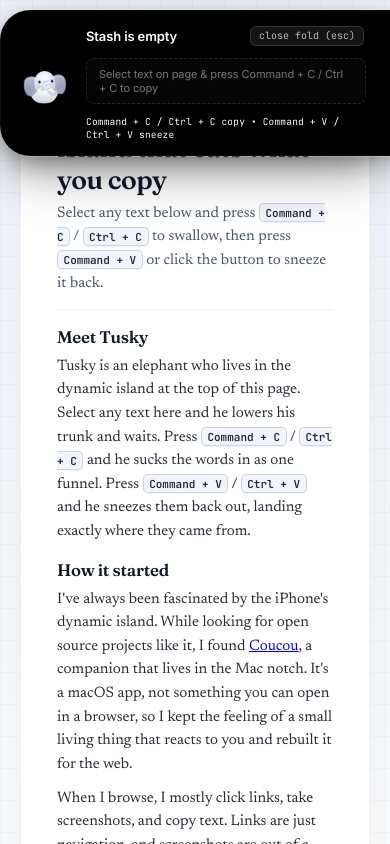
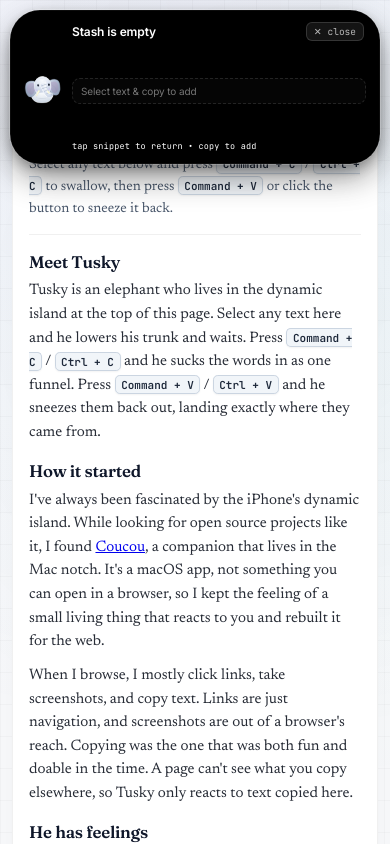
Before and after one commit to sriram267/dodo-visual-toy, a React (Vite) app: page / in a window 390 px wide. Both pictures are taken after a click on the element 195 px from the left and 18 px from the top of the page. Shown: the top 844 px of the page. Built offline with nearby package versions, Linux system fonts and the light colour scheme.

Commit message:
feat: mobile responsiveness for island stash, particle engine polish, and deploy scripts

```diff
--- a/package.json
+++ b/package.json
@@ -7,7 +7,9 @@
     "dev": "vite",
     "build": "tsc -b && vite build",
     "lint": "oxlint",
-    "preview": "vite preview"
+    "preview": "vite preview",
+    "predeploy": "npm run build",
+    "deploy": "gh-pages -d dist"
   },
   "dependencies": {
     "lucide-react": "^1.52.0",
@@ -19,6 +21,7 @@
     "@types/react": "^19.2.18",
     "@types/react-dom": "^19.2.7",
     "@vitejs/plugin-react": "^6.1.1",
+    "gh-pages": "^6.3.0",
     "oxlint": "^1.81.0",
     "typescript": "~6.0.2",
     "vite": "^8.3.0"
--- a/src/App.css
+++ b/src/App.css
@@ -308,3 +308,107 @@
   white-space: nowrap;
   flex-shrink: 0;
 }
+
+.hud-desktop-keys {
+  display: flex;
+  align-items: center;
+  gap: 0.25rem;
+  flex-shrink: 0;
+}
+
+.hud-sneeze-text-desktop {
+  display: inline;
+}
+
+.hud-sneeze-text-mobile {
+  display: none;
+}
+
+.hud-to-notch-text {
+  display: inline;
+}
+
+/* ── Mobile Responsiveness for Dynamic Island Stage & Floating HUD ── */
+@media (max-width: 640px) {
+  .stage-container {
+    padding: 4.5rem 0.75rem 1.5rem;
+    overflow-x: hidden;
+  }
+
+  .editorial-essay-container {
+    padding: 1.25rem 1rem 1.25rem;
+    border-radius: 1rem;
+  }
+
+  .essay-headline {
+    font-size: 1.35rem;
+    line-height: 1.25;
+  }
+
+  .essay-byline {
+    font-size: 0.88rem;
+  }
+
+  /* Hide physical desktop keyboard caps on mobile touch screens */
+  .hud-desktop-keys {
+    display: none !important;
+  }
+
+  .hud-sneeze-text-desktop {
+    display: none !important;
+  }
+
+  .hud-sneeze-text-mobile {
+    display: inline !important;
+  }
+
+  /* Keep HUD strictly within mobile viewport and above bottom safe area */
+  .floating-shortcut-hud {
+    bottom: max(1.25rem, env(safe-area-inset-bottom, 1.25rem));
+    max-width: calc(100vw - 20px);
+    width: auto;
+    left: 50%;
+    transform: translateX(-50%) translateY(14px);
+    box-sizing: border-box;
+  }
+
+  .floating-shortcut-hud.visible {
+    transform: translateX(-50%) translateY(0);
+  }
+
+  .shortcut-hud-pill {
+    padding: 0.42rem 0.7rem;
+    gap: 0.5rem;
+    max-width: 100%;
+    box-sizing: border-box;
+  }
+
+  .hud-feed-label {
+    font-size: 11.5px;
+    min-width: 0;
+  }
+
+  .hud-preview-text {
+    max-width: 96px;
+    display: inline-block;
+    vertical-align: bottom;
+    overflow: hidden;
+    text-overflow: ellipsis;
+    white-space: nowrap;
+  }
+
+  .hud-action-btn {
+    padding: 0.28rem 0.6rem;
+    font-size: 10.5px;
+  }
+}
+
+@media (max-width: 360px) {
+  .hud-to-notch-text {
+    display: none;
+  }
+
+  .hud-preview-text {
+    max-width: 75px;
+  }
+}
--- a/src/components/KeyboardShortcutIndicator.tsx
+++ b/src/components/KeyboardShortcutIndicator.tsx
@@ -58,8 +58,8 @@
         {hasSelection ? (
           /* ── 1. Text Selected: Teach Command + C / Ctrl + C Copy to Notch ── */
           <>
-            <div className="flex items-center gap-2">
-              <div className="flex items-center gap-1">
+            <div className="flex items-center gap-2 min-w-0">
+              <div className="hud-desktop-keys flex items-center gap-1 shrink-0">
                 <kbd className="hud-keycap">Command + C</kbd>
                 <span className="hud-key-divider">/</span>
                 <kbd className="hud-keycap">Ctrl + C</kbd>
@@ -70,13 +70,13 @@
                   Copy{" "}
                   {selectedPreview ? (
                     <span className="hud-preview-text">
-                      “{selectedPreview.trim().replace(/^[“"']+|[”"']+$/g, "").slice(0, 20)}
-                      {selectedPreview.trim().length > 20 ? "…" : ""}”
+                      “{selectedPreview.trim().replace(/^[“"']+|[”"']+$/g, "").slice(0, 18)}
+                      {selectedPreview.trim().length > 18 ? "…" : ""}”
                     </span>
                   ) : (
                     "selection"
                   )}{" "}
-                  to notch
+                  <span className="hud-to-notch-text">to notch</span>
                 </span>
               </div>
             </div>
@@ -98,15 +98,16 @@
         ) : (
           /* ── 2. After Swallow: Teach Command + V / Ctrl + V Sneeze Back ── */
           <>
-            <div className="flex items-center gap-2">
-              <div className="flex items-center gap-1">
+            <div className="flex items-center gap-2 min-w-0">
+              <div className="hud-desktop-keys flex items-center gap-1 shrink-0">
                 <kbd className="hud-keycap-emerald">Command + V</kbd>
                 <span className="hud-key-divider-emerald">/</span>
                 <kbd className="hud-keycap-emerald">Ctrl + V</kbd>
               </div>
 
               <div className="hud-feed-label">
-                <span>Press to sneeze words back</span>
+                <span className="hud-sneeze-text-desktop">Press to sneeze words back</span>
+                <span className="hud-sneeze-text-mobile">Tap to sneeze back</span>
               </div>
             </div>
 
--- a/src/island/DynamicIsland.css
+++ b/src/island/DynamicIsland.css
@@ -314,3 +314,19 @@
 .stash-close-fold-btn:active {
   transform: scale(0.95) !important;
 }
+
+/* ── Mobile viewport protection for Island ── */
+.island-wrapper {
+  max-width: calc(100vw - 16px);
+  box-sizing: border-box;
+}
+
+@media (max-width: 640px) {
+  .island-expanded {
+    border-radius: 24px;
+    box-shadow:
+      0 16px 36px -8px rgba(0, 0, 0, 0.4),
+      0 6px 16px -4px rgba(0, 0, 0, 0.25),
+      0 0 0 1px rgba(255, 255, 255, 0.14);
+  }
+}
--- a/src/island/DynamicIsland.tsx
+++ b/src/island/DynamicIsland.tsx
@@ -55,7 +55,17 @@
   const [mode, setMode] = useState<IslandMode>(currentMode);
   const [mousePos, setMousePos] = useState({ x: window.innerWidth / 2, y: window.innerHeight / 2 });
   const [isHovered, setIsHovered] = useState(false);
+  const [windowWidth, setWindowWidth] = useState(
+    typeof window !== "undefined" ? window.innerWidth : 1200
+  );
   const hasStash = swallowedSnippets.length > 0;
+
+  // Track window resizing for seamless mobile responsiveness
+  useEffect(() => {
+    const handleResize = () => setWindowWidth(window.innerWidth);
+    window.addEventListener("resize", handleResize);
+    return () => window.removeEventListener("resize", handleResize);
+  }, []);
 
   // ── Tusky Expression State Machine (Clicks 1, 2, 3) ──
   const [hitStreak, setHitStreak] = useState<number>(0);
@@ -223,37 +233,40 @@
 
   // Set spring targets on mode change, expressions, sneeze banners, or subtle swallow nudge
   useEffect(() => {
+    const isSmallPhone = windowWidth < 440;
+    const maxIslandW = Math.max(200, windowWidth - 20);
+
     let targetW = NOTCH_W;
     let targetH = NOTCH_H;
 
     if (status === "sneezing") {
-      targetW = 276;
+      targetW = Math.min(276, maxIslandW);
       targetH = NOTCH_H + 4;
     } else if (status === "ingesting") {
       // Dynamic island expands smoothly while sucking in text
-      targetW = 284;
+      targetW = Math.min(284, maxIslandW);
       targetH = NOTCH_H + 6;
     } else if (sneezeWindupText) {
-      targetW = 276;
+      targetW = Math.min(276, maxIslandW);
       targetH = NOTCH_H + 4;
     } else if (drySniffleText) {
-      targetW = 270;
+      targetW = Math.min(270, maxIslandW);
       targetH = NOTCH_H;
     } else if (expression === "warning") {
-      targetW = 310;
+      targetW = Math.min(310, maxIslandW);
       targetH = NOTCH_H;
     } else if (expression === "angry") {
-      targetW = 260;
+      targetW = Math.min(260, maxIslandW);
       targetH = NOTCH_H;
     } else if (expression === "dizzy") {
-      targetW = 460;
-      targetH = 62;
+      targetW = Math.min(460, maxIslandW);
+      targetH = isSmallPhone ? 68 : 62;
     } else if (mode === "notch") {
-      targetW = status === "ready" || hasStash ? 256 : NOTCH_W;
+      targetW = Math.min(status === "ready" || hasStash ? 256 : NOTCH_W, maxIslandW);
       targetH = NOTCH_H;
     } else if (mode === "expanded") {
-      targetW = EXPANDED_W;
-      targetH = EXPANDED_H;
+      targetW = Math.min(EXPANDED_W, maxIslandW);
+      targetH = isSmallPhone ? 154 : EXPANDED_H;
     }
 
     // Subtle island breathe expansion during swallow (eases back on settle)
@@ -262,7 +275,7 @@
 
     widthSpring.current.setTarget(targetW + nudgeW);
     heightSpring.current.setTarget(targetH + nudgeH);
-  }, [mode, isIslandNudged, expression, status, drySniffleText, sneezeWindupText, hasStash]);
+  }, [mode, isIslandNudged, expression, status, drySniffleText, sneezeWindupText, hasStash, windowWidth]);
 
   // 60fps Spring integration loop
   useEffect(() => {
@@ -335,16 +348,18 @@
       ? "#34d399"
       : "rgba(255, 255, 255, 0.35)";
 
-  return (
+    const maxIslandW = Math.max(200, windowWidth - 20);
+
+    return (
     <div
-      className="fixed left-0 right-0 z-50 flex justify-center pointer-events-none select-none"
-      style={{ top: "10px" }}
+      className="fixed left-0 right-0 z-50 flex justify-center pointer-events-none select-none px-2"
+      style={{ top: "max(10px, env(safe-area-inset-top, 10px))" }}
     >
       {/* ── Coucou Wake Strip (click to expand) ── */}
       <div
         className="absolute -top-2.5 pointer-events-auto cursor-pointer"
         style={{
-          width: WAKE_STRIP_W,
+          width: Math.min(WAKE_STRIP_W, maxIslandW),
           height: WAKE_STRIP_H + 10,
           zIndex: 60,
         }}
@@ -363,9 +378,10 @@
           status === "sneezing" ? "island-sneezing" : ""
         }`}
         style={{
-          width: `${currentW}px`,
+          width: `${Math.min(currentW, maxIslandW)}px`,
           height: `${currentH}px`,
           borderRadius: `${cornerRadius}px`,
+          maxWidth: "calc(100vw - 16px)",
         }}
         onMouseEnter={() => setIsHovered(true)}
         onMouseLeave={() => setIsHovered(false)}
@@ -503,13 +519,13 @@
             ) : expression === "dizzy" ? (
               /* ── 3. DIZZY BANNER (1:1 IMAGE 2 PARITY) ── */
               <div
-                className="absolute inset-0 flex items-center px-4 animate-fade-in"
+                className="absolute inset-0 flex items-center animate-fade-in"
                 style={{
                   color: "#ffffff",
-                  padding: "0 18px",
+                  padding: windowWidth < 440 ? "0 12px" : "0 18px",
                   display: "flex",
                   alignItems: "center",
-                  gap: "14px",
+                  gap: windowWidth < 440 ? "8px" : "14px",
                   overflow: "visible",
                 }}
               >
@@ -540,11 +556,11 @@
 
                 {/* Right: Exact typography from Image 2 */}
                 <div style={{ flex: 1, display: "flex", flexDirection: "column", gap: "2px", minWidth: 0, textAlign: "left" }}>
-                  <span style={{ fontSize: "13.5px", fontWeight: 600, color: "#ffffff", letterSpacing: "-0.01em", lineHeight: 1.2 }}>
+                  <span style={{ fontSize: windowWidth < 440 ? "12px" : "13.5px", fontWeight: 600, color: "#ffffff", letterSpacing: "-0.01em", lineHeight: 1.2 }}>
                     Too many hits at once.
                   </span>
-                  <span style={{ fontSize: "11px", color: "rgba(255, 255, 255, 0.58)", letterSpacing: "-0.01em", lineHeight: 1.2 }}>
-                    Give me a sec — back to work in three seconds.
+                  <span style={{ fontSize: windowWidth < 440 ? "9.5px" : "11px", color: "rgba(255, 255, 255, 0.58)", letterSpacing: "-0.01em", lineHeight: 1.2 }}>
+                    {windowWidth < 440 ? "Back to work in three seconds." : "Give me a sec — back to work in three seconds."}
                   </span>
                 </div>
               </div>
@@ -747,16 +763,16 @@
           </>
         )}
 
-        {/* ── EXPANDED VIEW: THE TRUNK STASH (468x146) ── */}
+        {/* ── EXPANDED VIEW: THE TRUNK STASH ── */}
         {isExpanded && (
           <div
             className="absolute inset-0 flex items-center overflow-hidden animate-fade-in"
             style={{
               color: "#ffffff",
-              padding: "16px 24px 15px 20px",
+              padding: windowWidth < 440 ? "12px 14px 12px 12px" : "16px 24px 15px 20px",
               display: "flex",
               alignItems: "center",
-              gap: "18px",
+              gap: windowWidth < 440 ? "10px" : "18px",
             }}
           >
             {/* ── Left: Unboxed Tusky Mascot (Free in negative space) ── */}
@@ -765,7 +781,7 @@
               onClick={handleMascotClick}
               className="tusky-clickable flex-shrink-0"
               style={{
-                width: "48px",
+                width: windowWidth < 440 ? "40px" : "48px",
                 display: "flex",
                 alignItems: "center",
                 justifyContent: "center",
@@ -776,7 +792,7 @@
               title="Click Tusky"
             >
               <TuskyAnchor
-                diameter={48}
+                diameter={windowWidth < 440 ? 40 : 48}
                 expression={expression}
                 mousePos={mousePos}
                 targetPos={targetPos}
@@ -804,14 +820,14 @@
                   display: "flex",
                   alignItems: "center",
                   justifyContent: "space-between",
-                  gap: "8px",
+                  gap: "6px",
                   paddingRight: "2px",
                 }}
               >
                 <div style={{ display: "flex", alignItems: "center", gap: "6px", minWidth: 0 }}>
                   <span
                     style={{
-                      fontSize: "13px",
+                      fontSize: windowWidth < 440 ? "12px" : "13px",
                       fontWeight: 600,
                       color: "#ffffff",
                       letterSpacing: "-0.01em",
@@ -828,16 +844,16 @@
                   </span>
                 </div>
 
-                <div style={{ display: "flex", alignItems: "center", gap: "8px", flexShrink: 0 }}>
+                <div style={{ display: "flex", alignItems: "center", gap: "6px", flexShrink: 0 }}>
                   {swallowedSnippets.length > 0 && (
                     <span
                       style={{
-                        fontSize: "10px",
+                        fontSize: "9.5px",
                         fontWeight: 600,
                         color: "#34d399",
                         backgroundColor: "rgba(52, 211, 153, 0.14)",
                         border: "1px solid rgba(52, 211, 153, 0.28)",
-                        padding: "2px 8px",
+                        padding: "1.5px 6px",
                         borderRadius: "9999px",
                         lineHeight: 1.2,
                         whiteSpace: "nowrap",
@@ -861,9 +877,9 @@
                       background: "rgba(255, 255, 255, 0.08)",
                       border: "1px solid rgba(255, 255, 255, 0.14)",
                       borderRadius: "6px",
-                      padding: "2px 8px",
+                      padding: "2px 7px",
                       color: "rgba(255, 255, 255, 0.70)",
-                      fontSize: "10px",
+                      fontSize: "9.5px",
                       fontFamily: "JetBrains Mono, monospace",
                       cursor: "pointer",
                       transition: "all 0.15s ease",
@@ -873,7 +889,7 @@
                     }}
                     title="Close / Fold to Dynamic Island (Esc)"
                   >
-                    close fold (esc)
+                    {windowWidth < 440 ? "✕ close" : "close fold (esc)"}
                   </button>
                 </div>
               </div>
@@ -883,13 +899,13 @@
                 style={{
                   display: "flex",
                   flexDirection: "column",
-                  gap: "8px",
+                  gap: windowWidth < 440 ? "6px" : "8px",
                 }}
               >
                 {swallowedSnippets.length === 0 ? (
                   <div
                     style={{
-                      padding: "8px 12px",
+                      padding: windowWidth < 440 ? "6px 8px" : "8px 12px",
                       borderRadius: "8px",
                       border: "1px dashed rgba(255, 255, 255, 0.12)",
                       backgroundColor: "rgba(255, 255, 255, 0.02)",
@@ -900,12 +916,14 @@
                   >
                     <span
                       style={{
-                        fontSize: "11px",
+                        fontSize: windowWidth < 440 ? "10px" : "11px",
                         color: "rgba(255, 255, 255, 0.45)",
                         letterSpacing: "-0.01em",
                       }}
                     >
-                      Select text on page & press Command + C / Ctrl + C to copy
+                      {windowWidth < 440
+                        ? "Select text & copy to add"
+                        : "Select text on page & press Command + C / Ctrl + C to copy"}
                     </span>
                   </div>
                 ) : (
@@ -914,14 +932,14 @@
                       key={item.id}
                       className="stash-snippet-row"
                       style={{
-                        padding: "6px 12px",
+                        padding: windowWidth < 440 ? "5px 9px" : "6px 12px",
                         borderRadius: "8px",
                         backgroundColor: "rgba(255, 255, 255, 0.06)",
                         border: "1px solid rgba(255, 255, 255, 0.09)",
                         display: "flex",
                         alignItems: "center",
                         justifyContent: "space-between",
-                        gap: "10px",
+                        gap: "8px",
                         cursor: "pointer",
                         transition: "all 0.15s ease",
                       }}
@@ -936,7 +954,7 @@
                     >
                       <span
                         style={{
-                          fontSize: "11.5px",
+                          fontSize: windowWidth < 440 ? "10.5px" : "11.5px",
                           color: "rgba(255, 255, 255, 0.88)",
                           whiteSpace: "nowrap",
                           overflow: "hidden",
@@ -950,7 +968,7 @@
                       <span
                         className="stash-sneeze-badge"
                         style={{
-                          fontSize: "9.5px",
+                          fontSize: "9px",
                           fontFamily: "JetBrains Mono, monospace",
                           color: "rgba(255, 255, 255, 0.42)",
                           flexShrink: 0,
@@ -968,14 +986,18 @@
                 style={{
                   display: "flex",
                   alignItems: "center",
-                  fontSize: "9.5px",
+                  fontSize: windowWidth < 440 ? "8.5px" : "9.5px",
                   fontFamily: "JetBrains Mono, monospace",
                   color: "rgba(255, 255, 255, 0.38)",
                   letterSpacing: "0.02em",
                   paddingRight: "2px",
                 }}
               >
-                <span>Command + C / Ctrl + C copy • Command + V / Ctrl + V sneeze</span>
+                <span>
+                  {windowWidth < 440
+                    ? "tap snippet to return • copy to add"
+                    : "Command + C / Ctrl + C copy • Command + V / Ctrl + V sneeze"}
+                </span>
               </div>
             </div>
           </div>
```
